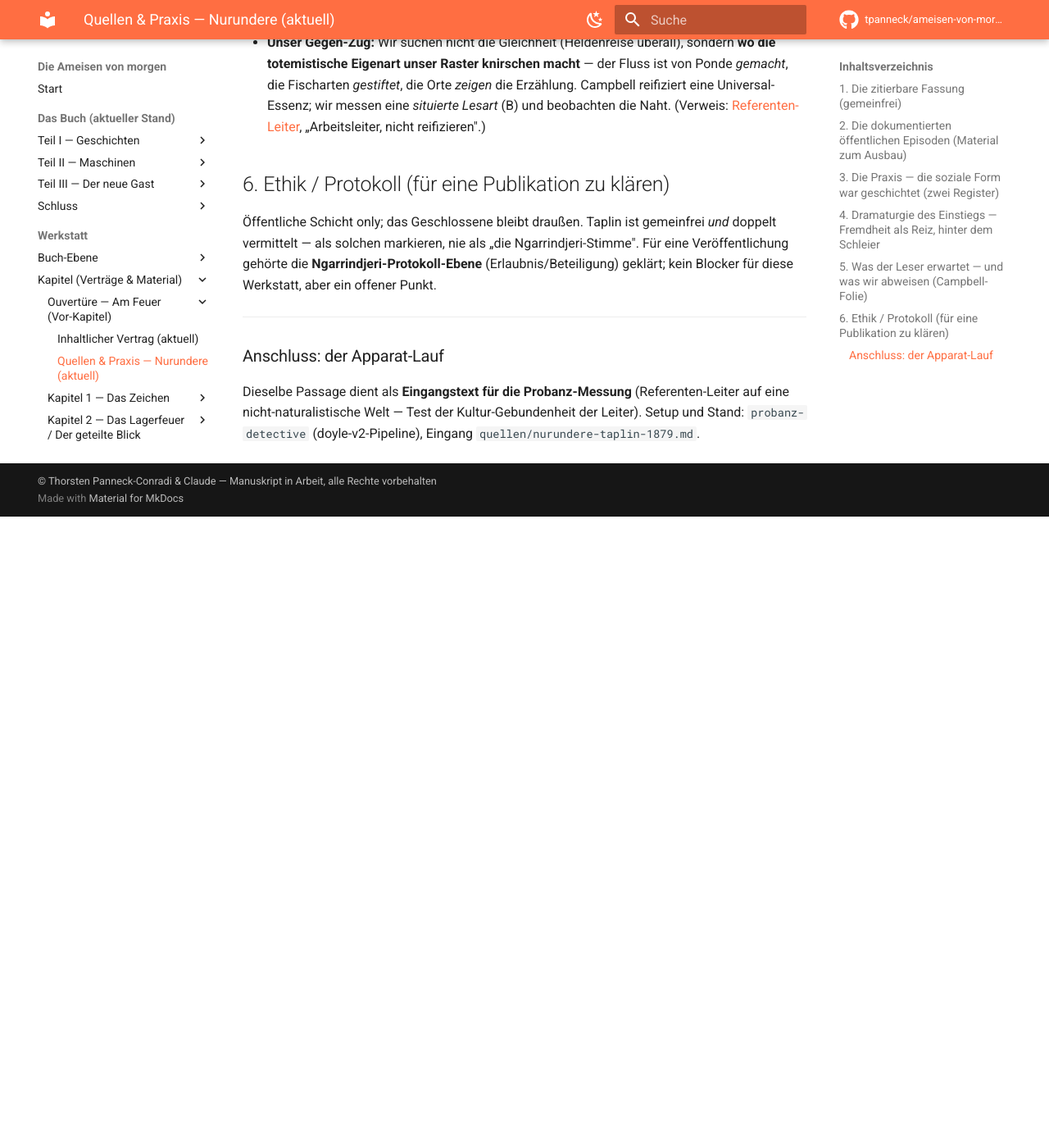
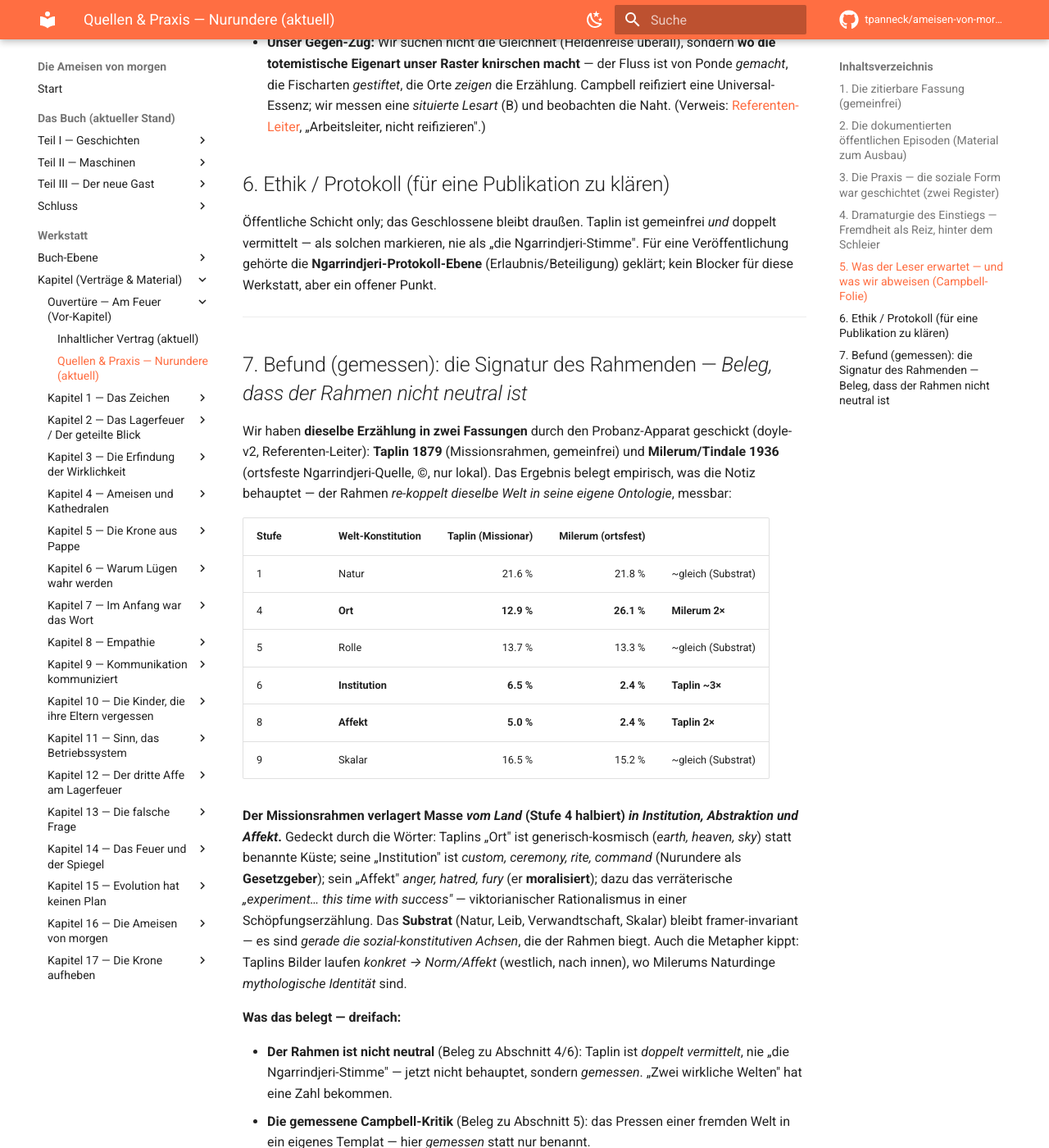
Before and after one commit to tpanneck/ameisen-von-morgen, an MkDocs documentation site: the page built from docs/kapitel/kap00-ouvertuere-quellen-praxis.md, in a window 1280 px wide and 1400 px high, scrolled down 2908 px. Shown: the whole window at 82% size. Built offline with MkDocs 1.6.1 and Material for MkDocs 9.7.7, drawn with Linux system fonts in a browser that asks for light colours; comment, search, counter and statistics services are not loaded; before the commit the page ends 3538 px from its top, so only the background shows below that; some of the changed text lies outside the part shown.

Commit message:
Ouvertuere-Notiz: Befund 4 (Signatur des Rahmenden) als gemessener Beleg
Taplin vs Milerum Referent-Profil als Tabelle: Missionsrahmen verlagert Masse vom Land (St4 12.9 vs
26.1) in Institution/Affekt (6/8); Substrat invariant. Belegt dreifach: Rahmen nicht neutral,
gemessene Campbell-Kritik, trifft uns selbst. Nur Messergebnisse (kein c-Quelltext); voller Befund lokal.

Co-Authored-By: Claude Fable 5 <noreply@anthropic.com>

```diff
--- a/docs/kapitel/kap00-ouvertuere-quellen-praxis.md
+++ b/docs/kapitel/kap00-ouvertuere-quellen-praxis.md
@@ -116,8 +116,44 @@ Werkstatt, aber ein offener Punkt.
 
 ---
 
-### Anschluss: der Apparat-Lauf
+## 7. Befund (gemessen): die Signatur des Rahmenden — *Beleg, dass der Rahmen nicht neutral ist*
 
-Dieselbe Passage dient als **Eingangstext für die Probanz-Messung** (Referenten-Leiter auf eine
-nicht-naturalistische Welt — Test der Kultur-Gebundenheit der Leiter). Setup und Stand:
-`probanz-detective` (doyle-v2-Pipeline), Eingang `quellen/nurundere-taplin-1879.md`.
+Wir haben **dieselbe Erzählung in zwei Fassungen** durch den Probanz-Apparat geschickt (doyle-v2,
+Referenten-Leiter): **Taplin 1879** (Missionsrahmen, gemeinfrei) und **Milerum/Tindale 1936**
+(ortsfeste Ngarrindjeri-Quelle, ©, nur lokal). Das Ergebnis belegt empirisch, was die Notiz behauptet
+— der Rahmen *re-koppelt dieselbe Welt in seine eigene Ontologie*, messbar:
+
+| Stufe | Welt-Konstitution | Taplin (Missionar) | Milerum (ortsfest) | |
+|---|---|---:|---:|---|
+| 1 | Natur | 21.6 % | 21.8 % | ~gleich (Substrat) |
+| 4 | **Ort** | **12.9 %** | **26.1 %** | **Milerum 2×** |
+| 5 | Rolle | 13.7 % | 13.3 % | ~gleich (Substrat) |
+| 6 | **Institution** | **6.5 %** | **2.4 %** | **Taplin ~3×** |
+| 8 | **Affekt** | **5.0 %** | **2.4 %** | **Taplin 2×** |
+| 9 | Skalar | 16.5 % | 15.2 % | ~gleich (Substrat) |
+
+**Der Missionsrahmen verlagert Masse *vom Land* (Stufe 4 halbiert) *in Institution, Abstraktion und
+Affekt*.** Gedeckt durch die Wörter: Taplins „Ort" ist generisch-kosmisch (*earth, heaven, sky*) statt
+benannte Küste; seine „Institution" ist *custom, ceremony, rite, command* (Nurundere als
+**Gesetzgeber**); sein „Affekt" *anger, hatred, fury* (er **moralisiert**); dazu das verräterische
+*„experiment… this time with success"* — viktorianischer Rationalismus in einer Schöpfungserzählung.
+Das **Substrat** (Natur, Leib, Verwandtschaft, Skalar) bleibt framer-invariant — es sind *gerade die
+sozial-konstitutiven Achsen*, die der Rahmen biegt. Auch die Metapher kippt: Taplins Bilder laufen
+*konkret → Norm/Affekt* (westlich, nach innen), wo Milerums Naturdinge *mythologische Identität* sind.
+
+**Was das belegt — dreifach:**
+
+- **Der Rahmen ist nicht neutral** (Beleg zu Abschnitt 4/6): Taplin ist *doppelt vermittelt*, nie „die
+  Ngarrindjeri-Stimme" — jetzt nicht behauptet, sondern *gemessen*. „Zwei wirkliche Welten" hat eine
+  Zahl bekommen.
+- **Die gemessene Campbell-Kritik** (Beleg zu Abschnitt 5): das Pressen einer fremden Welt in ein
+  eigenes Templat — hier *gemessen* statt nur benannt.
+- **Es trifft uns selbst:** Die naturalistische Leiter las den *gestifteten* Cod als brute Natur —
+  Autor *und* Apparat lagen in dieselbe Richtung daneben. Dass das Werkzeug knirschte, ist der Grund,
+  warum wir merkten, dass *wir* knirschten. (Genau die Fremdheit-als-Reiz/Schleier-Lehre aus
+  Abschnitt 4.)
+
+*Ehrlich:* kleines n (Taplin 139 / Milerum 165 Referenten); Stufe 4 ist mitverstärkt durch *moderne*
+Toponyme der Nacherzählung; B ist selbst ein LLM. Der qualitative Befund trägt dennoch. Voller
+Befund (mit Lemma- und Metapher-Listen, rechtegebundene Quelltexte lokal): `probanz-detective`,
+`doyle-v2/befunde/ngurunderi_totemismus.md`.
```
